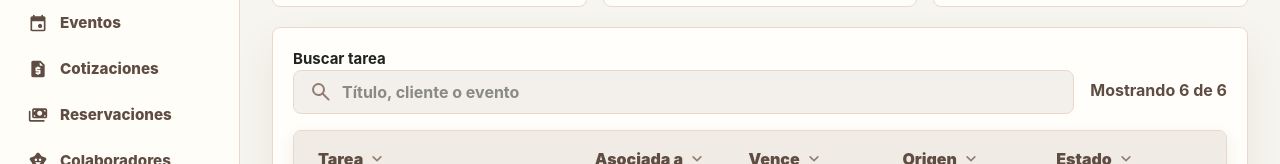
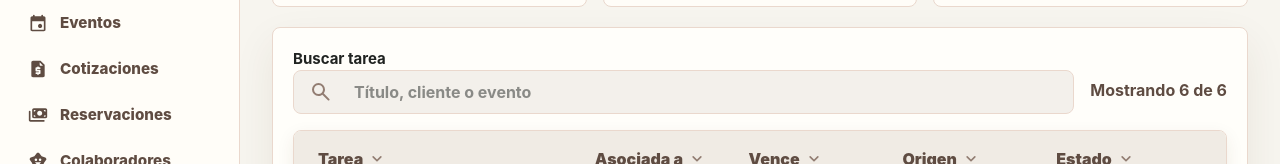
Before and after one commit to garze05/CRM, a Next.js app: page /tareas in a window 1280 px wide. Shown: the part 363-527 px from the top of the page. Built offline with nearby package versions, Linux system fonts and the light colour scheme.

Commit message:
feat: update padding for form-control-with-leading-icon to improve layout

```diff
--- a/app/globals.css
+++ b/app/globals.css
@@ -142,7 +142,7 @@ textarea {
 }
 
 .form-control-with-leading-icon {
-	padding-left: 3rem;
+	padding-inline-start: 3.75rem;
 }
 
 .form-control:focus {
```
